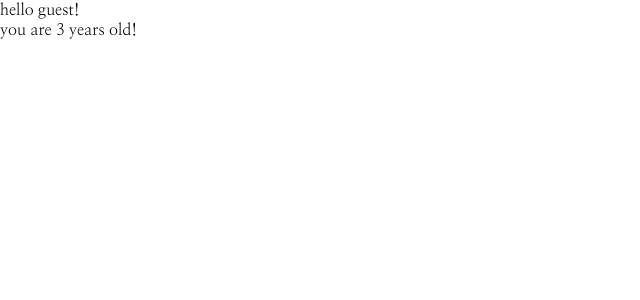
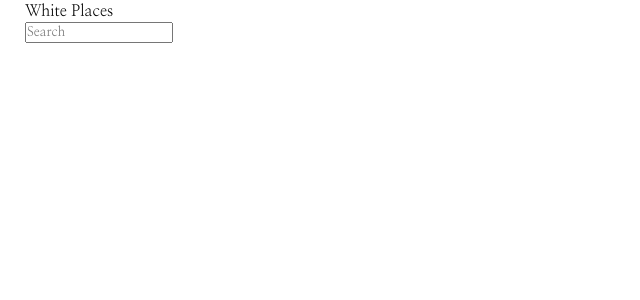
Before and after one commit to goldentrash/white_places, a React app: page /search in a window 1280 px wide. Shown: the top 300 px of the page, without its empty margins (0-640 px from the left). Built offline with nearby package versions, Linux system fonts and the light colour scheme.

Commit message:
FC가 대세같아서 망설였지만, 역시 class형이 났다. 담에 수정하자!

```diff
--- a/package.json
+++ b/package.json
@@ -18,7 +18,8 @@
     "dotenv": "^8.2.0",
     "graphql": "^15.5.0",
     "react": "^17.0.1",
-    "react-dom": "^17.0.1"
+    "react-dom": "^17.0.1",
+    "react-router-dom": "^5.2.0"
   },
   "devDependencies": {
     "@graphql-codegen/cli": "1.21.1",
@@ -29,6 +30,7 @@
     "@types/mini-css-extract-plugin": "^1.2.2",
     "@types/react": "^17.0.3",
     "@types/react-dom": "^17.0.2",
+    "@types/react-router-dom": "^5.1.7",
     "@types/terser-webpack-plugin": "^5.0.2",
     "@types/webpack": "^4.41.26",
     "@types/webpack-node-externals": "^2.5.0",
--- a/src/app.tsx
+++ /dev/null
@@ -1,18 +0,0 @@
-import React from 'react';
-
-type AppProps = {
-  name?: string;
-  age?: number;
-};
-
-const App: React.FC<AppProps> = ({ name = 'guest', age = 3 }: AppProps) => {
-  return (
-    <div>
-      hello {name}!
-      <br />
-      you are {age} years old!
-    </div>
-  );
-};
-
-export default App;
--- /dev/null
+++ b/src/components/app.tsx
@@ -0,0 +1,14 @@
+import React, { ReactElement } from 'react';
+import Header from './header';
+import { BrowserRouter } from 'react-router-dom';
+import '../style/app.css';
+
+const App = (): ReactElement => {
+  return (
+    <BrowserRouter>
+      <Header />
+    </BrowserRouter>
+  );
+};
+
+export default App;
--- /dev/null
+++ b/src/components/header.tsx
@@ -0,0 +1,19 @@
+import React, { ReactElement } from 'react';
+import { Link } from 'react-router-dom';
+import SearchBox from './searchBox';
+import '../style/header.css';
+
+const Header = (): ReactElement => {
+  return (
+    <header>
+      <BrandLink />
+      <SearchBox />
+    </header>
+  );
+};
+
+const BrandLink = (): ReactElement => {
+  return <Link to="/">White Places</Link>;
+};
+
+export default Header;
--- /dev/null
+++ b/src/components/searchBox.tsx
@@ -0,0 +1,39 @@
+import React, {
+  ReactElement,
+  FormEventHandler,
+  ChangeEventHandler,
+  useState,
+} from 'react';
+import { useHistory } from 'react-router-dom';
+
+const SearchBox = (): ReactElement => {
+  const [searching, setSearching] = useState<string>('');
+  const history = useHistory();
+
+  const onSearchingChanged: ChangeEventHandler<HTMLInputElement> = (event) => {
+    setSearching(event.currentTarget.value);
+  };
+
+  const search: FormEventHandler<HTMLFormElement> = (event) => {
+    event.preventDefault();
+
+    // 페이지 위치가 바껴도, 로직들은 그대로 실행되며, 데이터는 여전히 사용 가능하다
+    // 서칭 페이지로 이동시킨 후, 데이터를 받아오는 방향으로 하면 될 것 같다.
+    // history.push('/test/hello');
+    // console.log('hello');
+    // setTimeout(() => console.log('hihi~~'), 2000);
+  };
+
+  return (
+    <form onSubmit={search}>
+      <input
+        type="search"
+        placeholder="Search"
+        value={searching}
+        onChange={onSearchingChanged}
+      />
+    </form>
+  );
+};
+
+export default SearchBox;
--- a/src/index.tsx
+++ b/src/index.tsx
@@ -1,8 +1,7 @@
-import './style/app.css';
-import './style/layout.css';
 import React from 'react';
 import ReactDOM from 'react-dom';
-import App from './app';
+import App from './components/app';
+import './style/layout.css';
 
 ReactDOM.render(
   <React.StrictMode>
--- a/src/style/app.css
+++ b/src/style/app.css
@@ -3,10 +3,7 @@
 :root {
   --bg-color: #eceff1;
   --primary-color: #6200e8;
-  --b0-color: #000000;
-  --b1-color: #000000cc;
-  --b2-color: #000000aa;
-  --b3-color: #00000055;
+  --frame-color: #99000000;
 }
 
 * {
@@ -30,35 +27,3 @@ body,
   width: 100%;
   height: 100%;
 }
-
-#sidebar {
-  width: 288px;
-  height: 100%;
-}
-
-#board {
-  background-color: var(--bg-color);
-  height: 100%;
-}
-
-#page {
-  width: 420px;
-  height: 100%;
-}
-
-#nav-brand {
-  font-size: 32px;
-}
-
-.nav-section {
-  margin: 10px;
-}
-
-.nav-section-title {
-  font-size: 20px;
-  color: var(--b2-color);
-}
-
-.nav-item.selected {
-  color: var(--primary-color);
-}
--- /dev/null
+++ b/src/style/header.css
@@ -0,0 +1,6 @@
+header {
+  width: 100%;
+  height: 64px;
+  padding: 0px 24px;
+  border: 1px solid var(--frame-color);
+}
--- /dev/null
+++ b/src/style/searchBox.css
@@ -0,0 +1,7 @@
+.searchBox {
+  width: 160px;
+  height: 42px;
+  padding: 0px 12px;
+  border: 1px solid var(--frame-color);
+  border-radius: 4px;
+}
--- a/webpack.config.ts
+++ b/webpack.config.ts
@@ -6,6 +6,7 @@ import CssMinimizerPlugin from 'css-minimizer-webpack-plugin';
 import nodeExternals from 'webpack-node-externals';
 import HtmlWebpackPlugin from 'html-webpack-plugin';
 import MiniCssExtractPlugin from 'mini-css-extract-plugin';
+import TerserPlugin from 'terser-webpack-plugin';
 
 const apiConfig: Configuration = {
   mode: 'production',
@@ -34,6 +35,16 @@ const apiConfig: Configuration = {
   },
   optimization: {
     minimize: true,
+    minimizer: [
+      new TerserPlugin({
+        terserOptions: {
+          format: {
+            comments: false,
+          },
+        },
+        extractComments: false,
+      }),
+    ],
   },
 };
 
@@ -91,6 +102,14 @@ const clientConfig: Configuration = {
           ],
         },
       }),
+      new TerserPlugin({
+        terserOptions: {
+          format: {
+            comments: false,
+          },
+        },
+        extractComments: false,
+      }),
     ],
   },
 };
```
Also changed, not shown: 2 other files (tests, documents, lock files or other folders).
